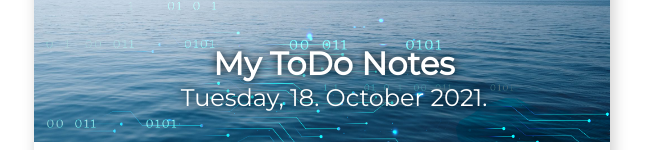
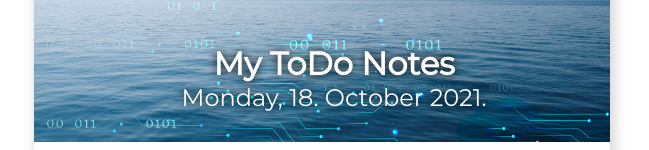
Before and after one commit to Pannonians/pannonians.js, a React (Create React App) app in the folder apps/todo/: page / in a window 1280 px wide. Shown: the part 138-288 px from the top of the page, without its empty margins (318-967 px from the left). Built offline with nearby package versions, Linux system fonts and the light colour scheme.

Commit message:
ispravka datuma

```diff
--- a/apps/todo/src/components/Days.js
+++ b/apps/todo/src/components/Days.js
@@ -6,13 +6,13 @@ const Days = () => {
 
   function printDate(d) {
     const days = [
+      "Sunday",
       "Monday",
       "Tuesday",
       "Wednesday",
       "Thursday",
       "Friday",
-      "Saturday",
-      "Sunday",
+      "Saturday"
     ];
     const months = [
       "January",
```
